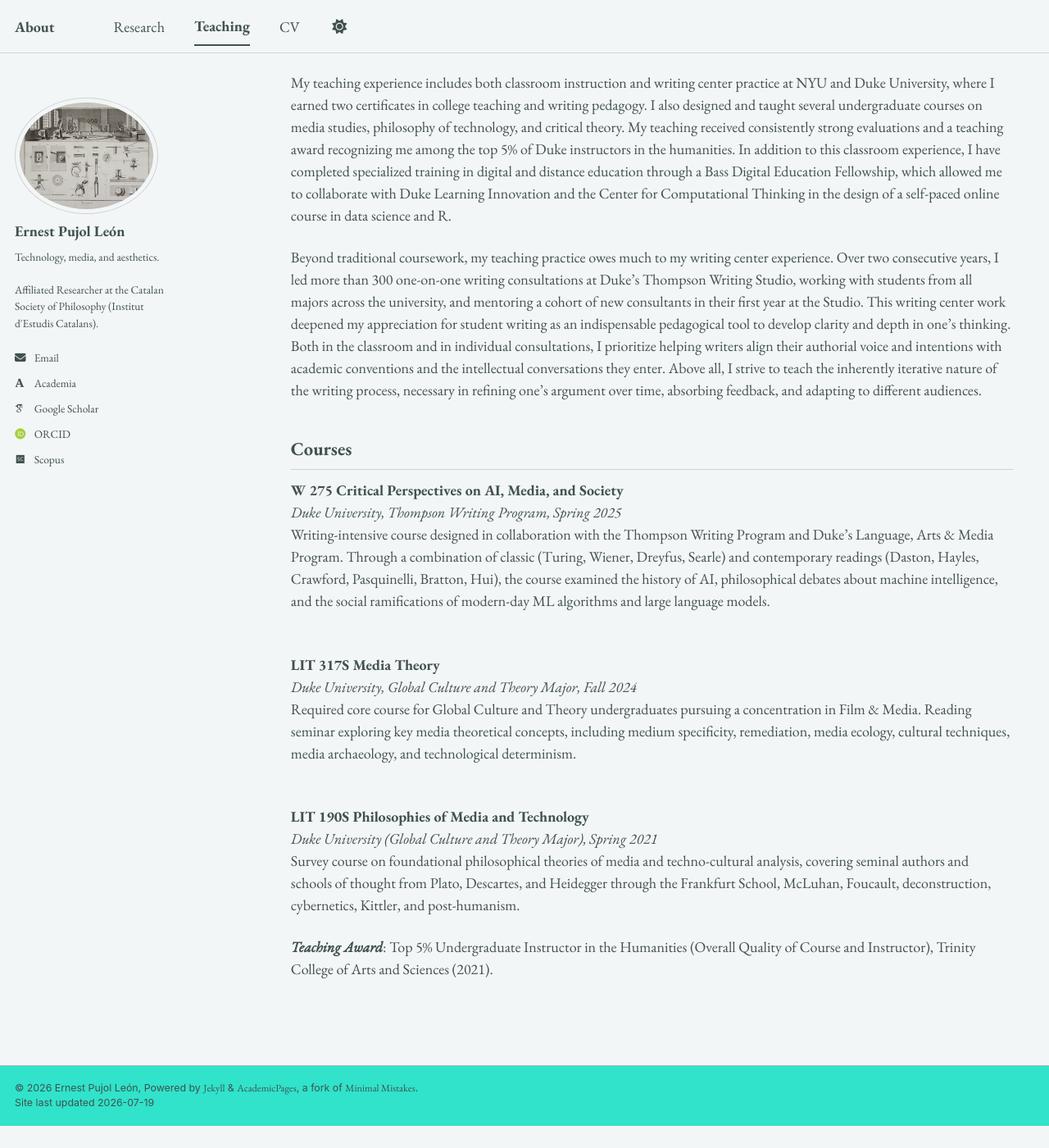
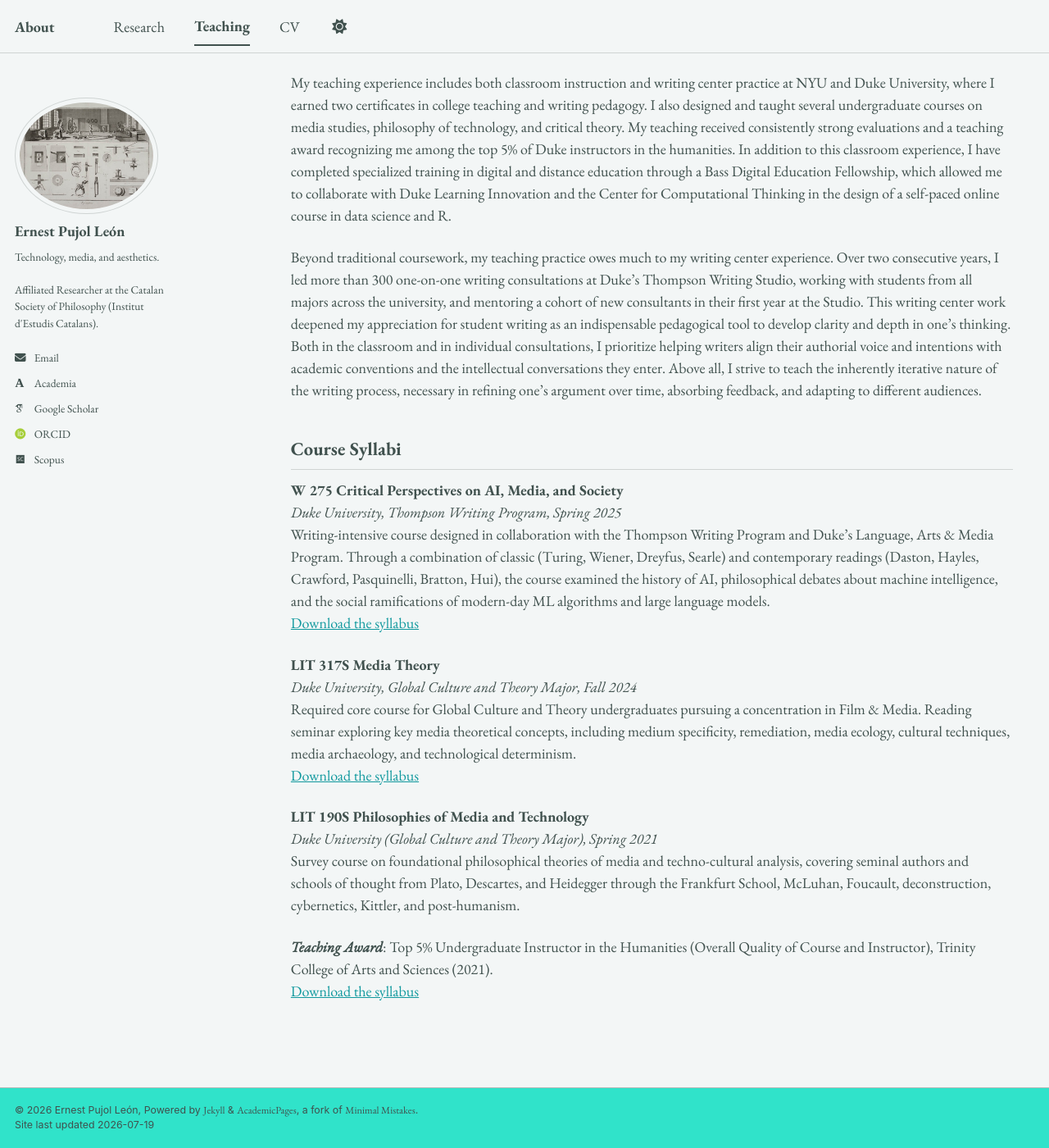
Before and after one commit to epujol90/epujol90.github.io, a Jekyll site: the page built from _pages/teaching.md, in a window 1280 px wide and 1400 px high, scrolled down 213 px. Shown: the whole window at 82% size. Built offline with Jekyll 4.4.1, drawn with Linux system fonts in a browser that asks for light colours; some web fonts are replaced; a script bundle is joined from its source files by our own code; library files that are not in the unit come from our copies; before the commit the page ends 1586 px from its top, so only the background shows below that.

Commit message:
Update teaching.md

```diff
--- a/_pages/teaching.md
+++ b/_pages/teaching.md
@@ -13,18 +13,20 @@ Beyond traditional coursework, my teaching practice owes much to my writing cent
 <br>
 
 
-## Courses
+## Course Syllabi
 
 **W 275 Critical Perspectives on AI, Media, and Society**<br>
 _Duke University, Thompson Writing Program, Spring 2025_ <br>
 Writing-intensive course designed in collaboration with the Thompson Writing Program and Duke’s Language, Arts & Media Program. Through a combination of classic (Turing, Wiener, Dreyfus, Searle) and contemporary readings (Daston, Hayles, Crawford, Pasquinelli, Bratton, Hui), the course examined the history of AI, philosophical debates about machine intelligence, and the social ramifications of modern-day ML algorithms and large language models.
 <br>
+[Download the syllabus](/files/syllabus.pdf)
 <br>
 
 **LIT 317S Media Theory**<br>
 _Duke University, Global Culture and Theory Major, Fall 2024_ <br>
 Required core course for Global Culture and Theory undergraduates pursuing a concentration in Film & Media. Reading seminar exploring key media theoretical concepts, including medium specificity, remediation, media ecology, cultural techniques, media archaeology, and technological determinism.
 <br>
+[Download the syllabus](/files/syllabus.pdf)
 <br>
 
 **LIT 190S Philosophies of Media and Technology**<br>
@@ -32,3 +34,6 @@ _Duke University (Global Culture and Theory Major), Spring 2021_ <br>
 Survey course on foundational philosophical theories of media and techno-cultural analysis, covering seminal authors and schools of thought from Plato, Descartes, and Heidegger through the Frankfurt School, McLuhan, Foucault, deconstruction, cybernetics, Kittler, and post-humanism.
 
 **_Teaching Award_**: Top 5% Undergraduate Instructor in the Humanities (Overall Quality of Course and Instructor), Trinity College of Arts and Sciences (2021).
+<br>
+[Download the syllabus](/files/syllabus.pdf)
+<br>
```
